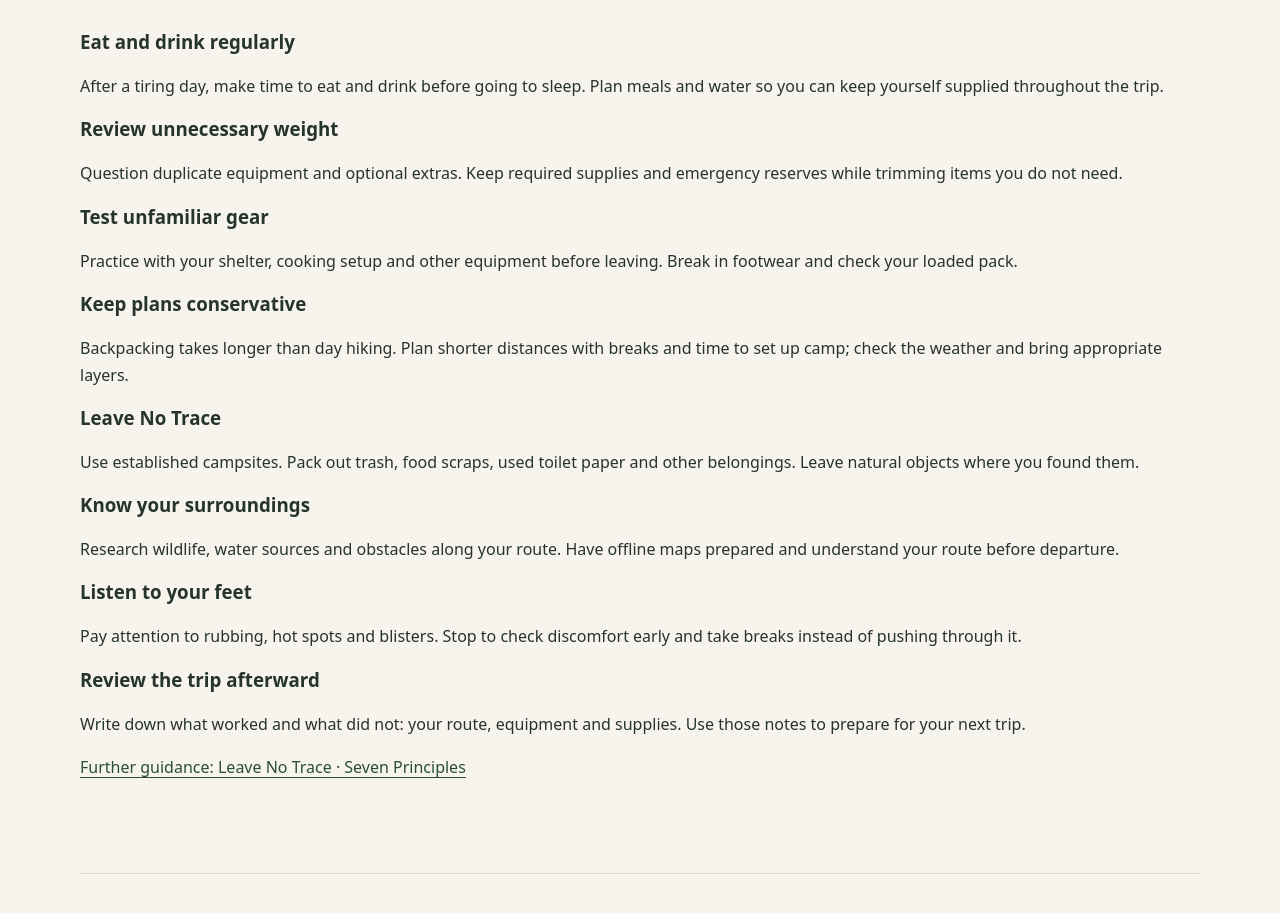
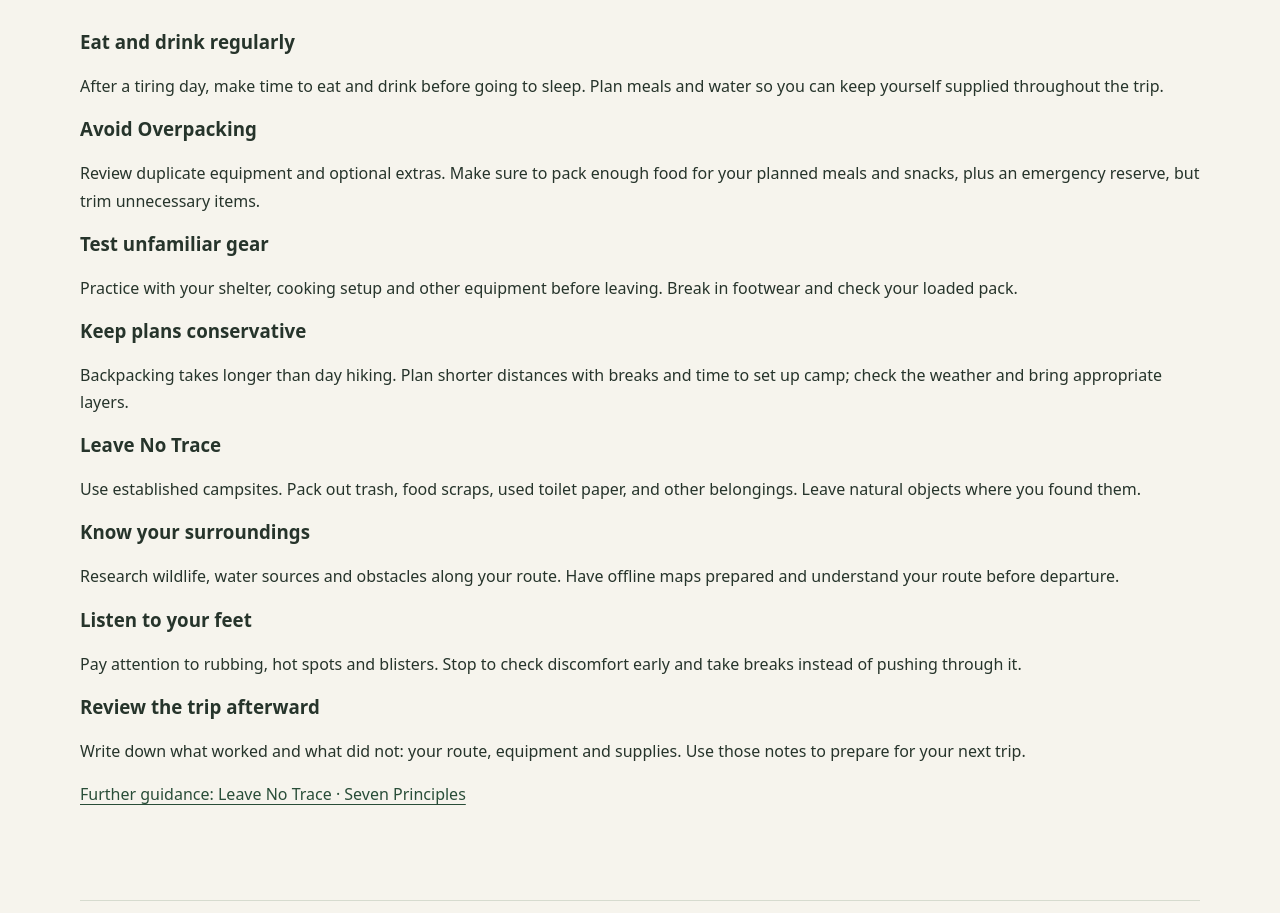
Before and after one commit to EsotericOcelot/backpacking-guide-eng331, a plain HTML site: page index.html in a window 1280 px wide. Shown: the part 9401-10314 px from the top of the page. Drawn offline with Linux system fonts and the light colour scheme.

Commit message:
changed it so emerg gear and redundant weight do not overlap

```diff
--- a/index.html
+++ b/index.html
@@ -770,10 +770,10 @@
       </div>
       <div class="tips-grid">
         <article><h3>Eat and drink regularly</h3><p>After a tiring day, make time to eat and drink before going to sleep. Plan meals and water so you can keep yourself supplied throughout the trip.</p></article>
-        <article><h3>Review unnecessary weight</h3><p>Question duplicate equipment and optional extras. Keep required supplies and emergency reserves while trimming items you do not need.</p></article>
+        <article><h3>Avoid Overpacking</h3><p>Review duplicate equipment and optional extras. Make sure to pack enough food for your planned meals and snacks, plus an emergency reserve, but trim unnecessary items.</p></article>
         <article><h3>Test unfamiliar gear</h3><p>Practice with your shelter, cooking setup and other equipment before leaving. Break in footwear and check your loaded pack.</p></article>
         <article><h3>Keep plans conservative</h3><p>Backpacking takes longer than day hiking. Plan shorter distances with breaks and time to set up camp; check the weather and bring appropriate layers.</p></article>
-        <article><h3>Leave No Trace</h3><p>Use established campsites. Pack out trash, food scraps, used toilet paper and other belongings. Leave natural objects where you found them.</p></article>
+        <article><h3>Leave No Trace</h3><p>Use established campsites. Pack out trash, food scraps, used toilet paper, and other belongings. Leave natural objects where you found them.</p></article>
         <article><h3>Know your surroundings</h3><p>Research wildlife, water sources and obstacles along your route. Have offline maps prepared and understand your route before departure.</p></article>
         <article><h3>Listen to your feet</h3><p>Pay attention to rubbing, hot spots and blisters. Stop to check discomfort early and take breaks instead of pushing through it.</p></article>
         <article><h3>Review the trip afterward</h3><p>Write down what worked and what did not: your route, equipment and supplies. Use those notes to prepare for your next trip.</p></article>
```
